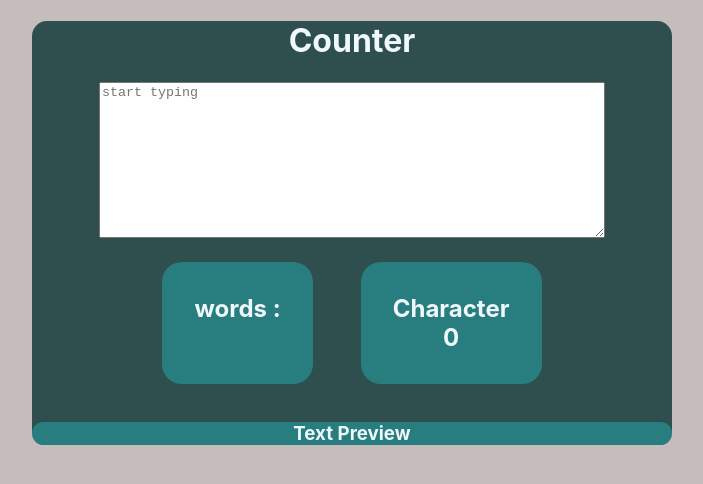
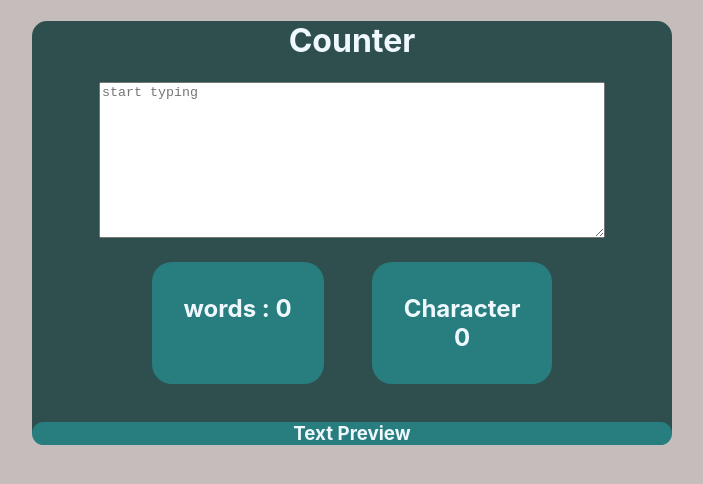
Before and after one commit to hazratamin98/counter_App, a React (Create React App) app: page / in a window 1280 px wide. Shown: the top 484 px of the page, without its empty margins (288-991 px from the left). Built offline with nearby package versions, Linux system fonts and the light colour scheme.

Commit message:
completed

```diff
--- a/src/counter/counter.js
+++ b/src/counter/counter.js
@@ -1,24 +1,32 @@
-import React from "react"
-import { useState } from "react"
+import React from "react";
+import { useState } from "react";
 
 const Counter = () => {
-  const [text, setText] = useState("")
+  const [text, setText] = useState("");
 
   const handleOnChange = (event) => {
-    setText(event.target.value)
+    setText(event.target.value);
+  };
+
+  function wordCount() {
+    let str = text.trim();
+
+    let arr = str.split(" ");
+    let i;
+    let count = 0;
+
+    for (i = 0; i < arr.length; i++) {
+      if (arr[i] != " " && arr[i] != "") count++;
+    }
+    return count;
   }
 
-  function wordCount() {
-    let str = { text }.trim()
-
-    let arr = str.split(" ")
-    let i
-    let count = 0
-
-    for (i = 0; i < arr.length; i++) {
-      if (arr[i] != " " && arr[i] != "") count++
+  function countCharacter() {
+    let count = 0;
+    for (let i = 0; i < text.length; i++) {
+      if (text[i] !== " ") count++;
     }
-    return count
+    return count;
   }
 
   return (
@@ -33,12 +41,12 @@ const Counter = () => {
       </div>
       <div className=" result_wrapper ">
         <h2 className="word_wrapper">
-          words : {wordCount[text]}
+          words : {wordCount()}
           {/* words <br /> {text.toString().split(" ").length - 1} */}
         </h2>
         <h2 className="character_wrapper">
           {" "}
-          Character <br /> {text.length}{" "}
+          Character <br /> {countCharacter()}
         </h2>
       </div>
       <div className="text_wrapper">
@@ -46,7 +54,7 @@ const Counter = () => {
         <p>{text}</p>
       </div>
     </div>
-  )
-}
+  );
+};
 
-export default Counter
+export default Counter;
```
